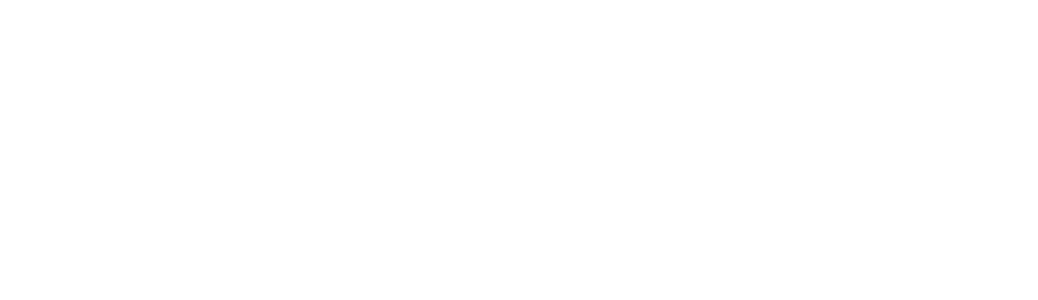
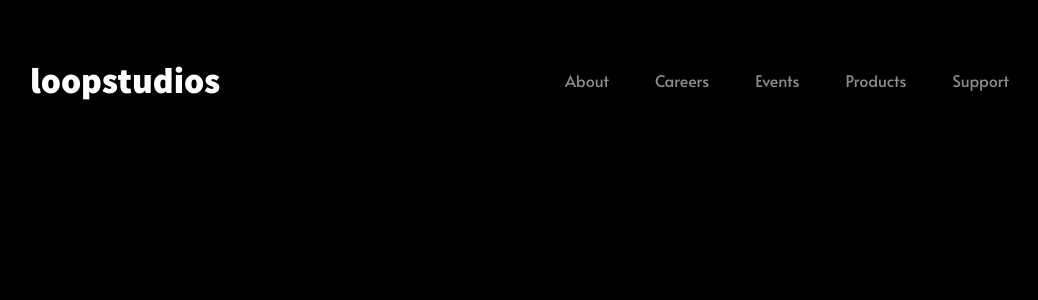
Before and after one commit to ManuGil22/loopstudios-landing-page, a React (Create React App) app: page / in a window 1280 px wide. Shown: the top 300 px of the page, without its empty margins (118-1156 px from the left). Built offline with nearby package versions, Linux system fonts and the light colour scheme; the HTML template or start-up script is replaced by a standard one.

Commit message:
navbar added

```diff
--- a/package.json
+++ b/package.json
@@ -6,7 +6,9 @@
     "@testing-library/jest-dom": "^5.16.4",
     "@testing-library/react": "^13.3.0",
     "@testing-library/user-event": "^13.5.0",
+    "bootstrap": "^5.2.0",
     "react": "^18.2.0",
+    "react-bootstrap": "^2.4.0",
     "react-dom": "^18.2.0",
     "react-scripts": "5.0.1",
     "web-vitals": "^2.1.4"
--- a/public/index.html
+++ b/public/index.html
@@ -11,6 +11,17 @@
       manifest.json provides metadata used when your web app is installed on a
       user's mobile device or desktop. See https://developers.google.com/web/fundamentals/web-app-manifest/
     -->
+
+    <link rel="preconnect" href="https://fonts.googleapis.com">
+    <link rel="preconnect" href="https://fonts.gstatic.com" crossorigin>
+    <link
+      href="https://fonts.googleapis.com/css2?family=Alata&family=Josefin+Sans:wght@300;400;500;600;700&display=swap"
+      rel="stylesheet">
+
+    <link rel="preconnect" href="https://fonts.googleapis.com">
+    <link rel="preconnect" href="https://fonts.gstatic.com" crossorigin>
+    <link href="https://fonts.googleapis.com/css2?family=Assistant:wght@500;600;700;800&display=swap" rel="stylesheet">
+
     <link rel="manifest" href="%PUBLIC_URL%/manifest.json" />
     <!--
       Notice the use of %PUBLIC_URL% in the tags above.
--- a/src/App.js
+++ b/src/App.js
@@ -1,8 +1,17 @@
+// Libraries
+import React from 'react';
 
+// Components
+import Header from './Components/Header';
+
+// Stylesheets
+import 'bootstrap/dist/css/bootstrap.min.css';
+import './Stylesheets/App.css'
 
 function App() {
   return (
     <div className="App">
+      <Header />
 
     </div>
   );
--- /dev/null
+++ b/src/Components/Header.js
@@ -0,0 +1,44 @@
+// Libraries
+import React from 'react';
+
+import Nav from 'react-bootstrap/Nav';
+import Navbar from 'react-bootstrap/Navbar';
+
+// Stylesheets
+import '../Stylesheets/Header.css'
+
+function Header(){
+
+    function handleToggle(){
+        const navContainer = document.getElementById('navContainer');
+        if (navContainer) {
+            if (navContainer.classList.value.includes('navbar-toggled')) {
+                navContainer.classList.remove('navbar-toggled');
+            } else {
+                navContainer.classList.add('navbar-toggled');
+            }
+        }
+    }
+
+    return (
+        <div>
+            <Navbar bg="transparent" expand="lg" variant="dark" className="navbar">
+                <Navbar.Brand href="#home" className="navbar-brand ms-5">loopstudios</Navbar.Brand>
+                <Navbar.Toggle className='toggler' aria-controls="responsive-navbar-nav" onClick={handleToggle}/>
+                <Navbar.Collapse id="responsive-navbar-nav">
+                    <Nav className='nav-links ms-auto'>
+                        <div className='navbar-container' id="navContainer">
+                            <Nav.Link className="nav-link" href="#">About</Nav.Link>
+                            <Nav.Link className="nav-link" href="#">Careers</Nav.Link>
+                            <Nav.Link className="nav-link" href="#">Events</Nav.Link>
+                            <Nav.Link className="nav-link" href="#">Products</Nav.Link>
+                            <Nav.Link className="nav-link" href="#">Support</Nav.Link>
+                        </div>
+                    </Nav>
+                </Navbar.Collapse>
+            </Navbar>
+        </div>
+    );
+}
+
+export default Header;
--- /dev/null
+++ b/src/Stylesheets/App.css
@@ -0,0 +1,5 @@
+* {
+    background-color: black;
+    /* font-family: 'Alata', sans-serif; */
+    /* font-family: 'Josefin Sans', sans-serif; */
+}
--- /dev/null
+++ b/src/Stylesheets/Header.css
@@ -0,0 +1,52 @@
+.navbar{
+    height: 10rem;
+    width: 100%;
+    padding: 0 100px !important;
+}
+
+.navbar-brand {
+    font-family: 'Assistant', sans-serif;
+    font-size: 36px !important;
+    font-weight: 800;
+}
+
+.nav-links {
+    font-family: 'Alata', sans-serif;
+    display: flex;
+    justify-content: center;
+    align-items: center;
+    margin: 0 15px 0 15px;
+}
+
+.nav-link{
+    margin-left: 15px;
+    margin-right: 15px;
+    font-size: 18px;
+    display: flex;
+    justify-content: center;
+}
+
+.navbar-container {
+    display: flex;
+    justify-content: center;
+    padding: 15px;
+}
+
+.navbar-toggled {
+    display: flex;
+    flex-direction: column;
+    justify-content: center;
+    align-items: center;
+    width: 90%;
+    z-index: 1;
+}
+
+.nav-link:hover {
+    cursor: pointer;
+}
+
+a {
+    display: flex;
+    justify-content: center;
+    align-items: center;
+}
```
Also changed, not shown: public/manifest.json, 1 other file (tests, documents, lock files or other folders).
